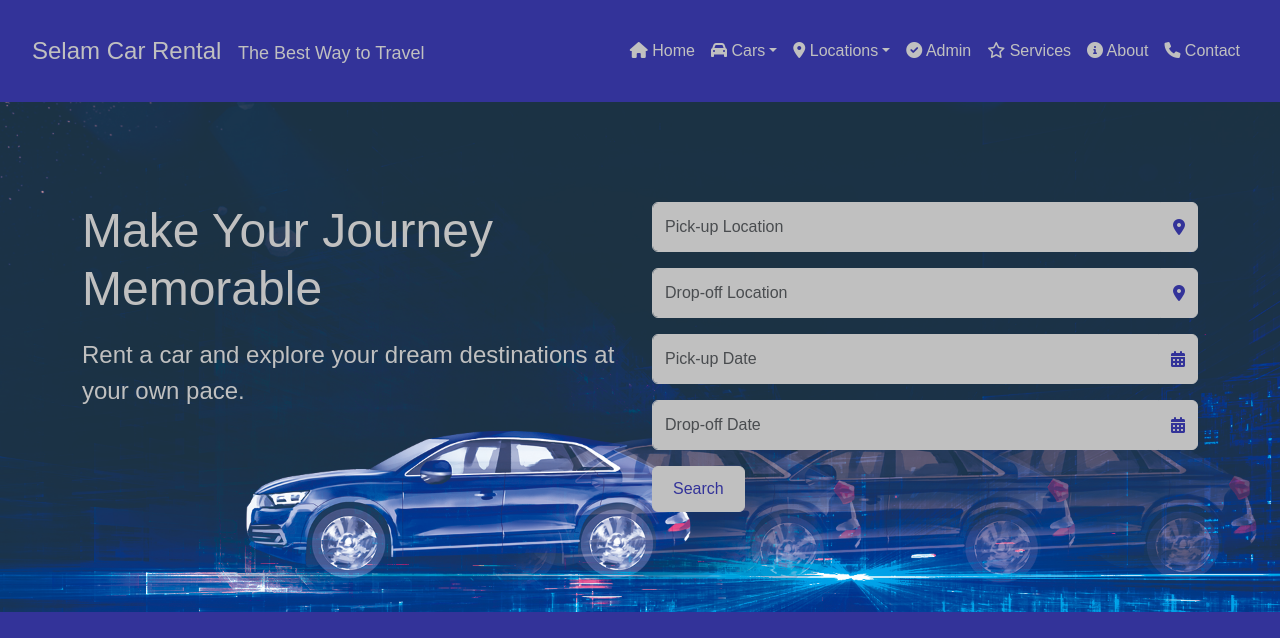
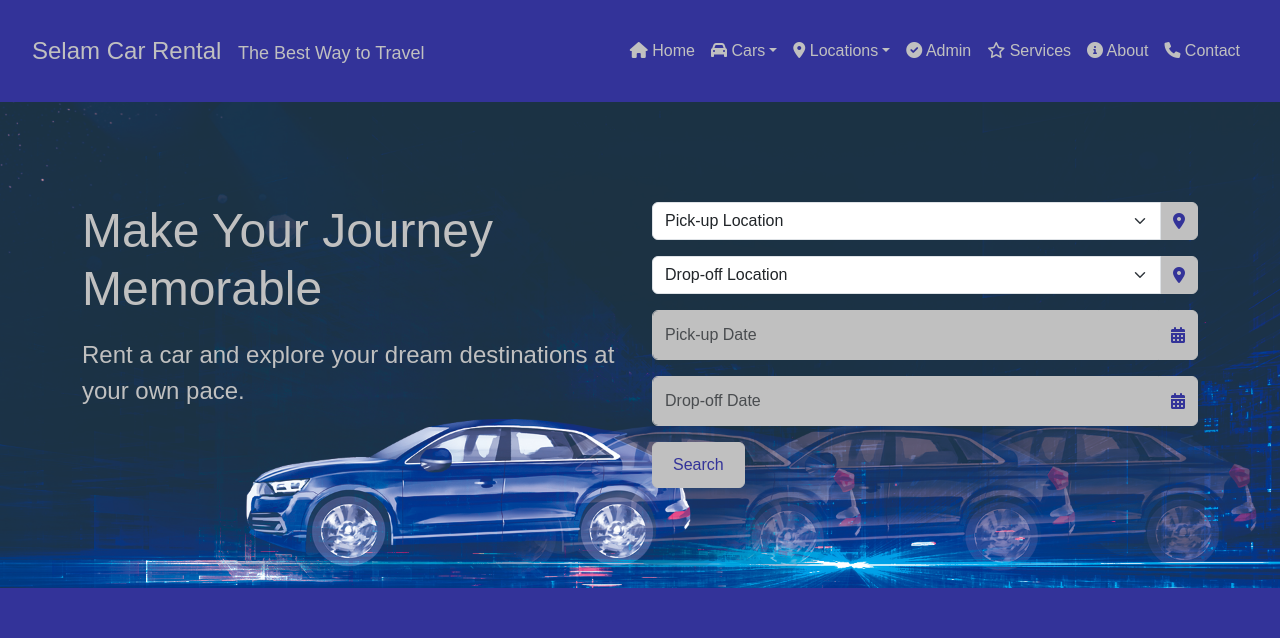
Before and after one commit to solamsalu/portfolio, a Flask app: page / in a window 1280 px wide. Shown: the top 638 px of the page. Run offline with Flask 3, Linux system fonts and the light colour scheme; some libraries are stand-ins or nearby versions.

Commit message:
Update index.html

```diff
--- a/templates/index.html
+++ b/templates/index.html
@@ -15,13 +15,25 @@
             <div class="col-lg-6">
                 <form>
                     <div class="input-group mb-3">
-                     <input type="text" class="form-control" placeholder="Pick-up Location"
-                        aria-label="Pick-up Location">
+                        <select class="form-select" aria-label="Pick-up Location">
+                            <option selected disabled>Pick-up Location</option>
+                            <option value="addis">Addis Ababa</option>
+                            <option value="dire">Dire Dawa</option>
+                            <option value="gondar">Gondar</option>
+                            <option value="mekelle">Mekelle</option>
+                            <option value="hawassa">Hawassa</option>
+                        </select>
                         <span class="input-group-text"><i class="fas fa-map-marker-alt"></i></span>
                     </div>
                     <div class="input-group mb-3">
-                     <input type="text" class="form-control" placeholder="Drop-off Location"
-                        aria-label="Drop-off Location">
+                        <select class="form-select" aria-label="Drop-off Location">
+                            <option selected disabled>Drop-off Location</option>
+                            <option value="addis">Addis Ababa</option>
+                            <option value="dire">Dire Dawa</option>
+                            <option value="gondar">Gondar</option>
+                            <option value="mekelle">Mekelle</option>
+                            <option value="hawassa">Hawassa</option>
+                        </select>
                         <span class="input-group-text"><i class="fas fa-map-marker-alt"></i></span>
                     </div>
                     <div class="input-group mb-3">
```
Lines whose indentation alone changed are shown as unchanged.
